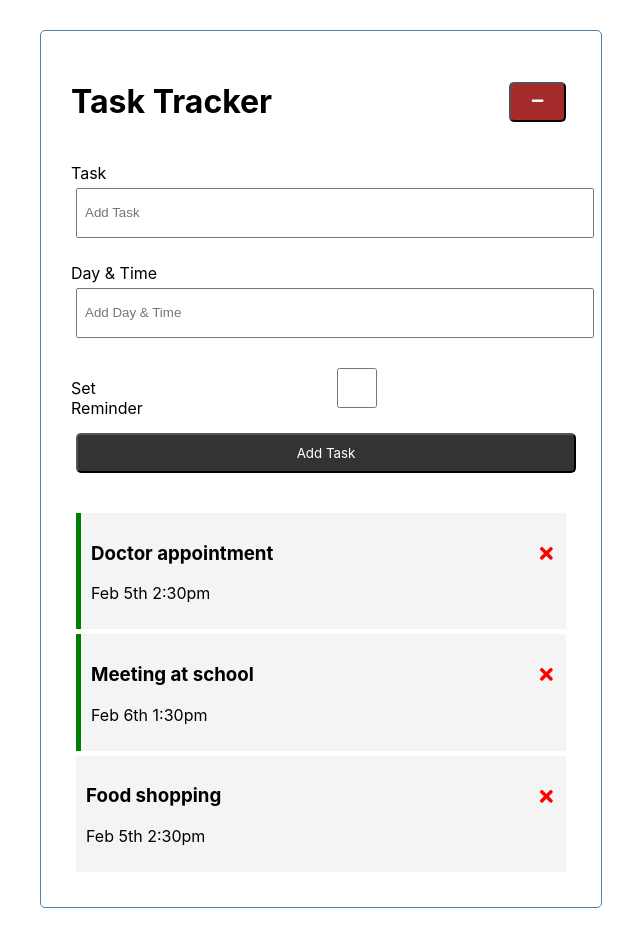
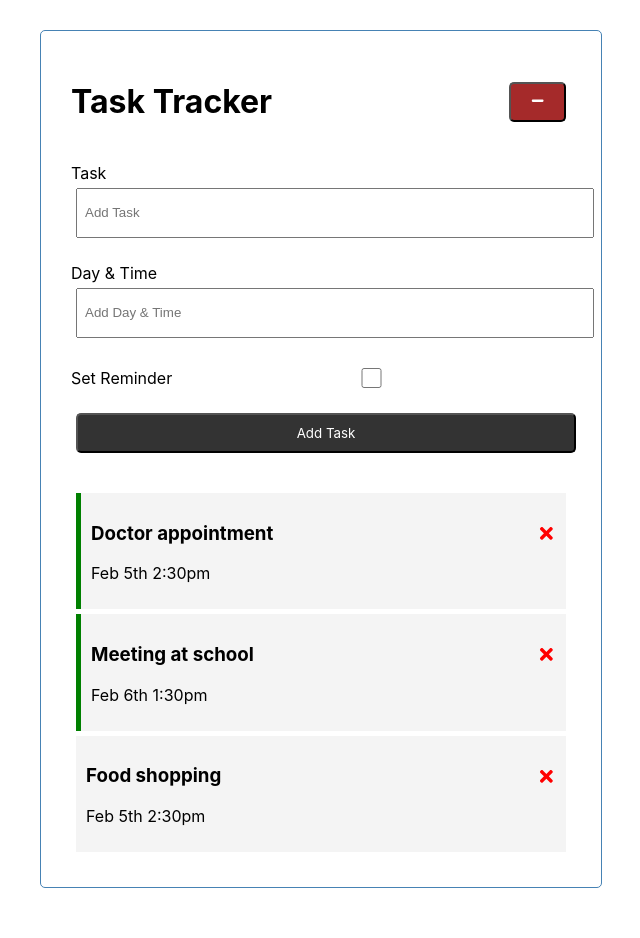
Before and after one commit to iAmNsengi/react-todo-app, a React (Create React App) app: page / in a window 1280 px wide. Both pictures are taken after a click on the button 856 px from the left and 101 px from the top of the page. Shown: the whole page, without its empty margins (319-959 px from the left). Built offline with nearby package versions, Linux system fonts and the light colour scheme; data requests are answered from the project's data file.

Commit message:
feat: implemented json-server

```diff
--- /dev/null
+++ b/db.json
@@ -0,0 +1,22 @@
+{
+  "tasks": [
+    {
+      "id": 1,
+      "text": "Doctor appointment",
+      "day": "Feb 5th 2:30pm",
+      "reminder": true
+    },
+    {
+      "id": 2,
+      "text": "Meeting at school",
+      "day": "Feb 6th 1:30pm",
+      "reminder": true
+    },
+    {
+      "id": 3,
+      "text": "Food shopping",
+      "day": "Feb 5th 2:30pm",
+      "reminder": false
+    }
+  ]
+}
--- a/package.json
+++ b/package.json
@@ -6,6 +6,7 @@
     "@testing-library/jest-dom": "^5.17.0",
     "@testing-library/react": "^13.4.0",
     "@testing-library/user-event": "^13.5.0",
+    "json-server": "^1.0.0-beta.1",
     "react": "^18.3.1",
     "react-dom": "^18.3.1",
     "react-icons": "^5.2.1",
@@ -16,7 +17,8 @@
     "start": "react-scripts start",
     "build": "react-scripts build",
     "test": "react-scripts test",
-    "eject": "react-scripts eject"
+    "eject": "react-scripts eject",
+    "server": "json-server --watch db.json --port 5000"
   },
   "eslintConfig": {
     "extends": [
--- a/src/App.js
+++ b/src/App.js
@@ -1,31 +1,26 @@
 import Header from "./components/Header";
 import Tasks from "./components/Tasks";
 import "./index.css";
-import { useState } from "react";
+import { useState, useEffect } from "react";
 import AddTask from "./components/AddTask";
 
 function App() {
   const [showAddTask, setShowAddTask] = useState(false);
-  const [tasks, setTasks] = useState([
-    {
-      id: 1,
-      text: "Doctor appointment",
-      day: "Feb 5th 2:30pm",
-      reminder: true,
-    },
-    {
-      id: 2,
-      text: "Meeting at school",
-      day: "Feb 6th 1:30pm",
-      reminder: true,
-    },
-    {
-      id: 3,
-      text: "Food shopping",
-      day: "Feb 5th 2:30pm",
-      reminder: false,
-    },
-  ]);
+  const [tasks, setTasks] = useState([]);
+  useEffect(() => {
+    const getTasks = async () => {
+      const tasksFromServer = await fetchTasks();
+      setTasks(tasksFromServer);
+    };
+    getTasks();
+  }, []);
+
+  const fetchTasks = async () => {
+    const res = await fetch("http://localhost:5000/tasks");
+    const data = await res.json();
+    return data;
+  };
+
   // add task
   const addTask = (task) => {
     setTasks([{ ...task, id: tasks.length + 1 }, ...tasks]);
@@ -51,8 +46,10 @@
       <Header
         onAdd={() => setShowAddTask(!showAddTask)}
         showAdd={showAddTask}
+        title="Task Tracker"
       />
       {showAddTask ? <AddTask onAdd={addTask} /> : ""}
+
       {tasks.length > 0 ? (
         <Tasks tasks={tasks} onDelete={deleteTask} onToggle={toggleReminder} />
       ) : (
--- a/src/components/Header.js
+++ b/src/components/Header.js
@@ -1,4 +1,3 @@
-import React, { useState } from "react";
 import PropTypes from "prop-types";
 import Button from "./Button";
 import { FaPlus, FaMinus } from "react-icons/fa";
@@ -9,7 +8,7 @@
   };
   return (
     <header className="header">
-      <h1>{title} </h1>
+      <h1>{title}</h1>
       <Button
         onClick={onClick}
         text={!showAdd ? <FaPlus /> : <FaMinus />}
@@ -19,11 +18,7 @@
   );
 };
 
-Header.defaultProps = {
-  title: "Task Tracker",
-};
-
 Header.propTypes = {
-  title: PropTypes.string.isRequired,
+  title: PropTypes.string,
 };
 export default Header;
--- a/src/index.css
+++ b/src/index.css
@@ -78,8 +78,8 @@
   align-items: center;
   justify-content: space-between;
 }
-.form-control-check label {
-  flex: 2;
+.form-control-check input {
+  flex: 3;
   height: 20px;
 }
 footer {
```
Also changed, not shown: 1 other file (tests, documents, lock files or other folders).
